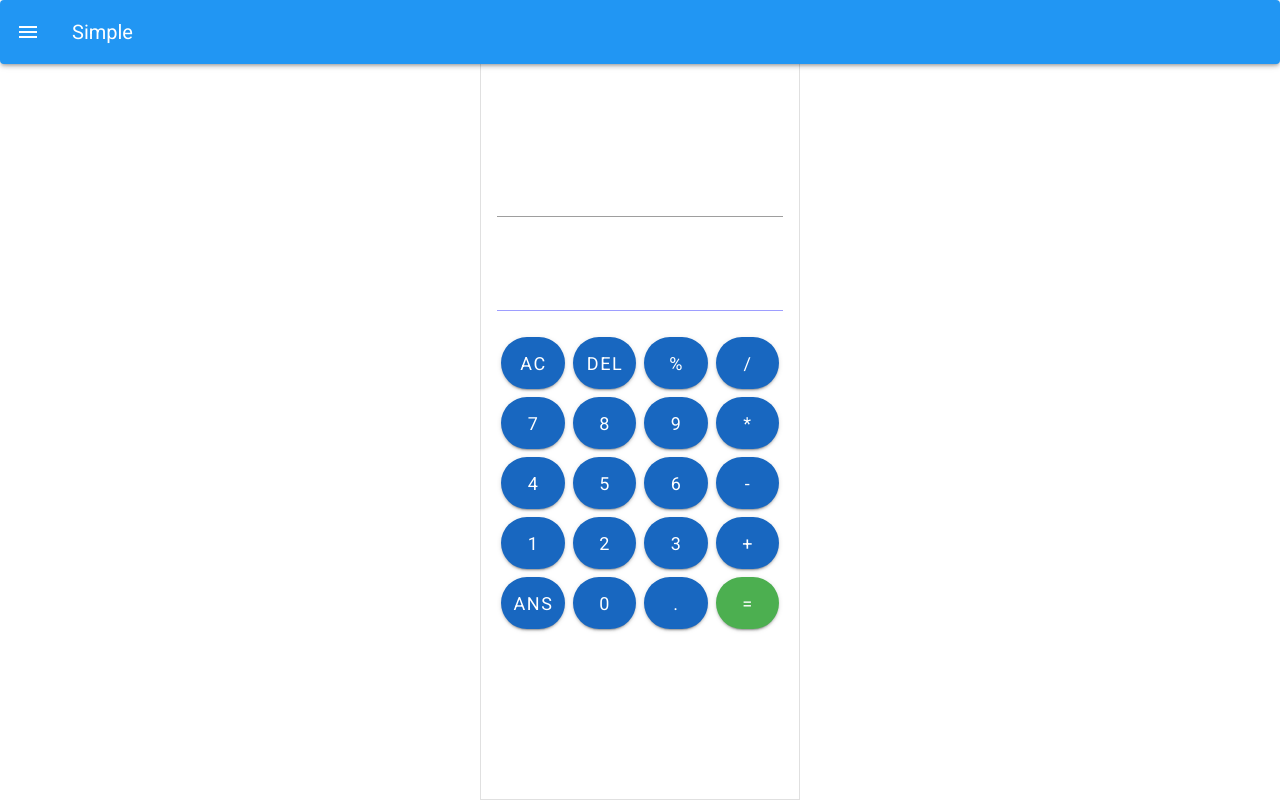
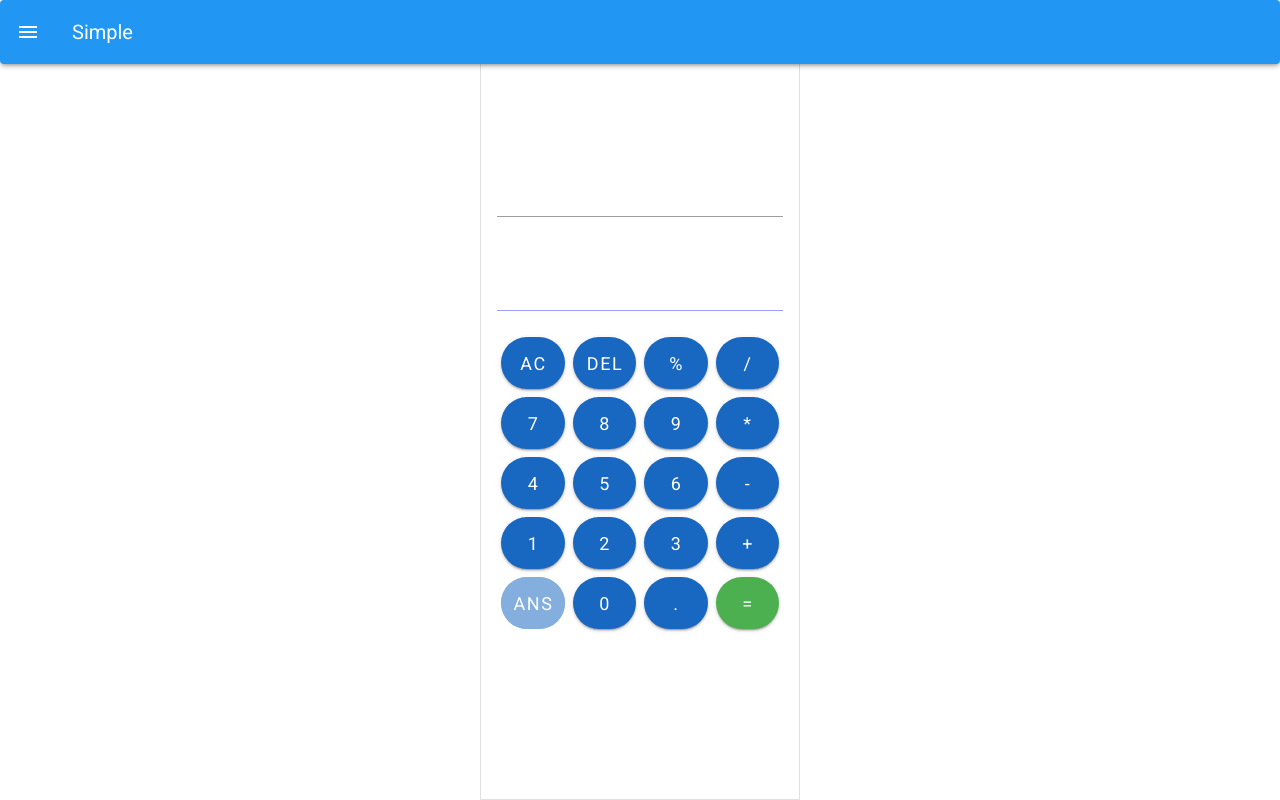
Before and after one commit to swarfte/Calculator, a Nuxt app: page /simple in a window 1280 px wide. Built offline with nearby package versions, Linux system fonts and the light colour scheme.

Commit message:
update AC and = function

```diff
--- a/composables/calculate.ts
+++ b/composables/calculate.ts
@@ -5,13 +5,13 @@ const config = {
   precision: 128,
 };
 
-const answer = ref(0);
+const answer = ref(null as number | null);
 
 export const useAnswer = () => {
   return answer;
 };
 
-export const setAnswer = (value: number) => {
+export const setAnswer = (value: number | null) => {
   answer.value = value;
 };
 
@@ -22,7 +22,11 @@ export const useMath = () => {
 };
 
 export const filterExpression = (expression: string) => {
-  expression = expression.replace("ans", answer.value.toString());
+  if (answer.value !== null) {
+    expression = expression.replace("ans", (answer.value as number).toString());
+  } else {
+    expression = expression.replace("ans", "0");
+  }
   return expression;
 };
 
--- a/composables/keyboard.ts
+++ b/composables/keyboard.ts
@@ -50,7 +50,8 @@ import { useCalculate } from "./calculate";
 
 const checkNumeralOrOperator = (symbol: string) => {
   return (
-    !isNaN(Number(symbol)) || operatorKeys.map((k) => k.key).includes(symbol)
+    numeralKeys.map((k) => k.key).includes(symbol) ||
+    operatorKeys.map((k) => k.key).includes(symbol)
   );
 };
 
@@ -67,6 +68,7 @@ export const specialKeys = [
         inputExpress.value = "";
       } else {
         outputExpress.value = "";
+        setAnswer(null);
       }
     },
   },
@@ -114,6 +116,7 @@ export const specialKeys = [
         outputExpress.value = useCalculate(inputExpress.value);
         inputExpress.value = "ans";
       } catch (e) {
+        console.error(e);
         outputExpress.value = "error";
       }
     },
@@ -211,3 +214,10 @@ export const useHandleClick = (
       };
   }
 };
+
+export const previewExpression = (
+  inputExpression: Ref<string>,
+  outputExpression: Ref<string>
+) => {
+  outputExpression.value = useCalculate(inputExpression.value);
+};
--- a/pages/simple.vue
+++ b/pages/simple.vue
@@ -14,7 +14,8 @@
     <v-row v-for="row in keyboard" no-gutters>
       <v-col v-for="key in row" cols="3" class="pa-1">
         <v-btn rounded="pill" reverse="true" size="x-large" :key="key" @click="handleUserInput(key)"
-          :color="key === '=' ? 'success' : 'primary'" :class="key === 'AC' ? 'bg-red' : ''" block :text="key">
+          :color="key === '=' ? 'success' : 'primary'" :class="key === 'AC' ? 'bg-red' : ''" block :text="key"
+          :disabled="key === 'ans' && answer === null">
         </v-btn>
       </v-col>
     </v-row>
@@ -24,6 +25,7 @@
 <script lang="ts" setup>
 import { useSimpleKeyboard, useHandleClick } from '~/composables/keyboard';
 import { setCurrentTitle } from '~/composables/title';
+import { useAnswer } from '../composables/calculate';
 const userInput = ref('')
 const output = ref('')
 const keyboard = useSimpleKeyboard()
@@ -32,6 +34,8 @@ setCurrentTitle('Simple')
 const handleUserInput = (key: string) => {
   const result = useHandleClick(userInput, output, key)
 }
+
+const answer = useAnswer()
 
 </script>
 
```
